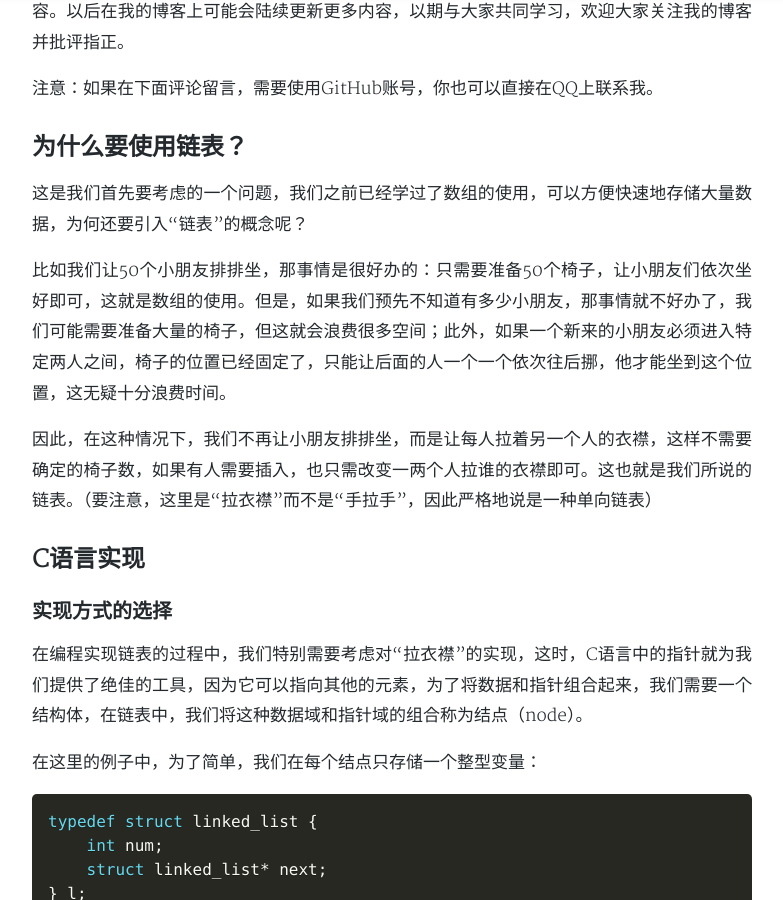
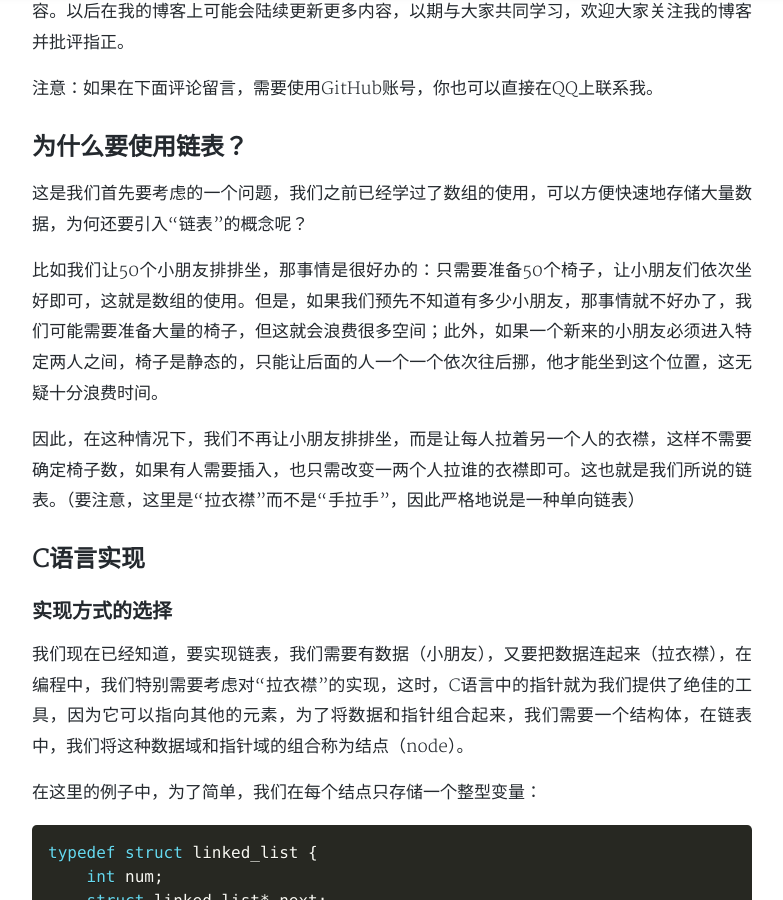
Before and after one commit to Morimiue/mzzx.github.io, a Jekyll site: the page built from _posts/2018-12-11-singly-linked-list.md, in a window 1280 px wide and 900 px high, scrolled down 748 px. Shown: the whole window, without its empty margins (248-1031 px from the left). Built offline with Jekyll 4.4.1, drawn with Linux system fonts in a browser that asks for light colours; nearby versions of some CDN libraries; comment, search, counter and statistics services are not loaded; a style sheet for code colours, icons or effects is not loaded.

Commit message:
revise article: singly-linked-list

```diff
--- a/_posts/2018-12-11-singly-linked-list.md
+++ b/_posts/2018-12-11-singly-linked-list.md
@@ -18,15 +18,15 @@ tags: 计算机 C/C++
 
 这是我们首先要考虑的一个问题，我们之前已经学过了数组的使用，可以方便快速地存储大量数据，为何还要引入“链表”的概念呢？
 
-比如我们让50个小朋友排排坐，那事情是很好办的：只需要准备50个椅子，让小朋友们依次坐好即可，这就是数组的使用。但是，如果我们预先不知道有多少小朋友，那事情就不好办了，我们可能需要准备大量的椅子，但这就会浪费很多空间；此外，如果一个新来的小朋友必须进入特定两人之间，椅子的位置已经固定了，只能让后面的人一个一个依次往后挪，他才能坐到这个位置，这无疑十分浪费时间。
+比如我们让50个小朋友排排坐，那事情是很好办的：只需要准备50个椅子，让小朋友们依次坐好即可，这就是数组的使用。但是，如果我们预先不知道有多少小朋友，那事情就不好办了，我们可能需要准备大量的椅子，但这就会浪费很多空间；此外，如果一个新来的小朋友必须进入特定两人之间，椅子是静态的，只能让后面的人一个一个依次往后挪，他才能坐到这个位置，这无疑十分浪费时间。
 
-因此，在这种情况下，我们不再让小朋友排排坐，而是让每人拉着另一个人的衣襟，这样不需要确定的椅子数，如果有人需要插入，也只需改变一两个人拉谁的衣襟即可。这也就是我们所说的链表。（要注意，这里是“拉衣襟”而不是“手拉手”，因此严格地说是一种单向链表）
+因此，在这种情况下，我们不再让小朋友排排坐，而是让每人拉着另一个人的衣襟，这样不需要确定椅子数，如果有人需要插入，也只需改变一两个人拉谁的衣襟即可。这也就是我们所说的链表。（要注意，这里是“拉衣襟”而不是“手拉手”，因此严格地说是一种单向链表）
 
 ## C语言实现
 
 ### 实现方式的选择
 
-在编程实现链表的过程中，我们特别需要考虑对“拉衣襟”的实现，这时，C语言中的指针就为我们提供了绝佳的工具，因为它可以指向其他的元素，为了将数据和指针组合起来，我们需要一个结构体，在链表中，我们将这种数据域和指针域的组合称为结点（node）。
+我们现在已经知道，要实现链表，我们需要有数据（小朋友），又要把数据连起来（拉衣襟），在编程中，我们特别需要考虑对“拉衣襟”的实现，这时，C语言中的指针就为我们提供了绝佳的工具，因为它可以指向其他的元素，为了将数据和指针组合起来，我们需要一个结构体，在链表中，我们将这种数据域和指针域的组合称为结点（node）。
 
 在这里的例子中，为了简单，我们在每个结点只存储一个整型变量：
 
```
